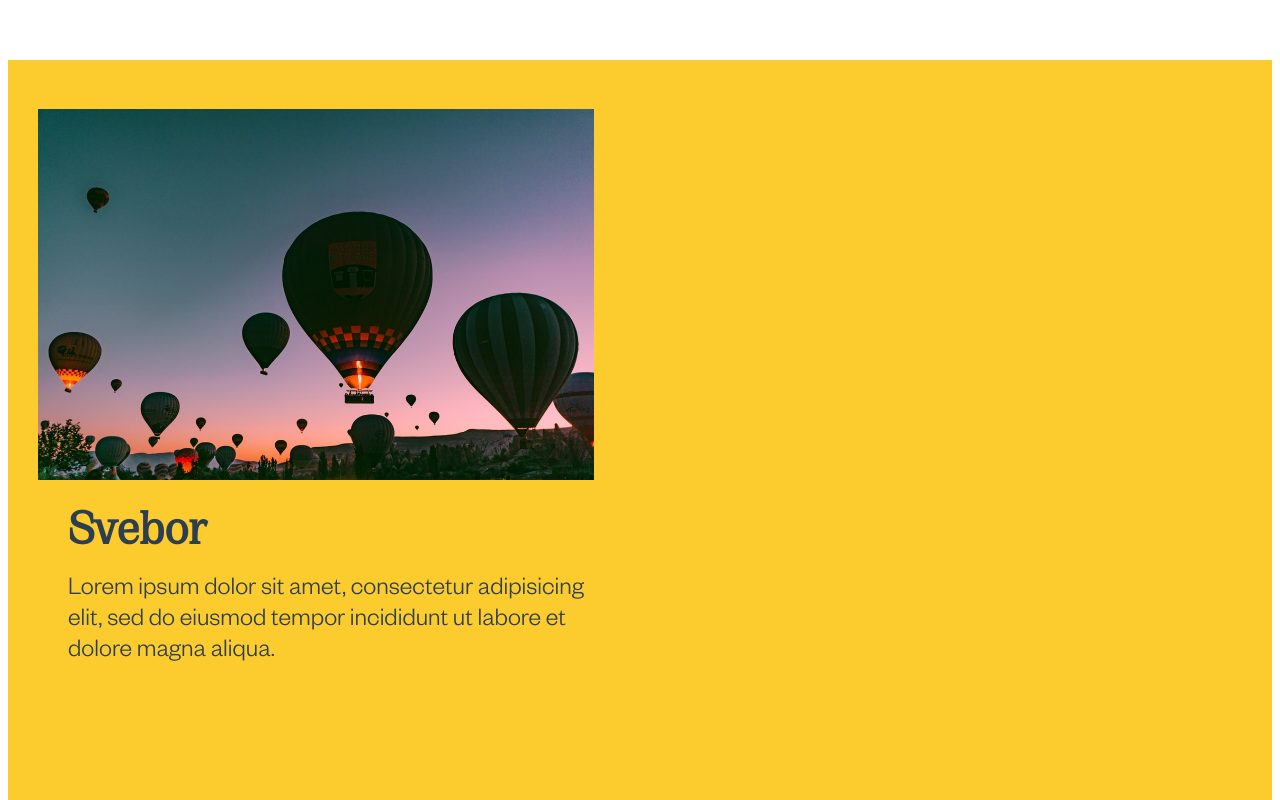
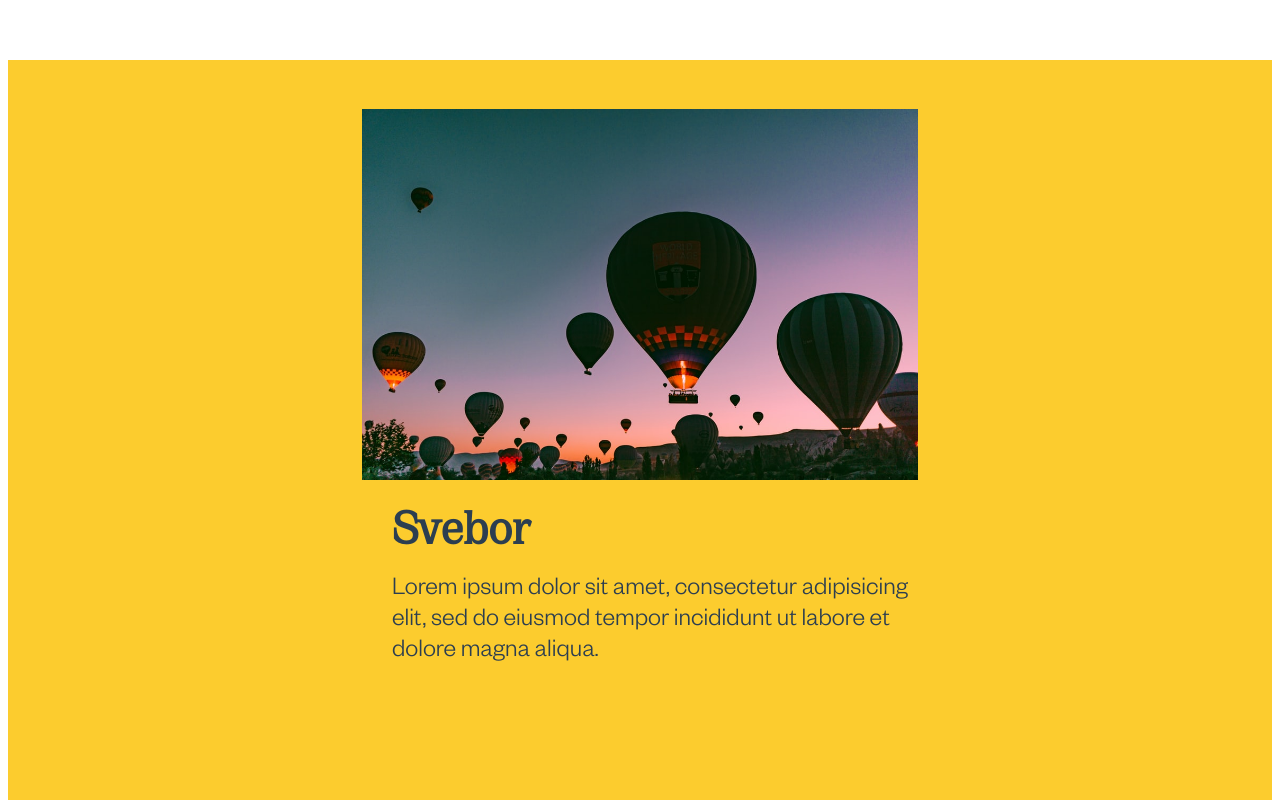
Before and after one commit to Sveb/drew-practise-blockWork, a Vue app: page / in a window 1280 px wide. Shown: the top 800 px of the page. Built offline with nearby package versions, Linux system fonts and the light colour scheme.

Commit message:
Update blockwork.vue

```diff
--- a/src/components/blockwork.vue
+++ b/src/components/blockwork.vue
@@ -109,7 +109,7 @@ export default {
 .card {
   height: auto;
   width: 44%;
-  margin: 49px 30px 150px 30px;
+  margin: 49px auto 150px auto;
   box-sizing: content-box;
   overflow: hidden;
 }
```
